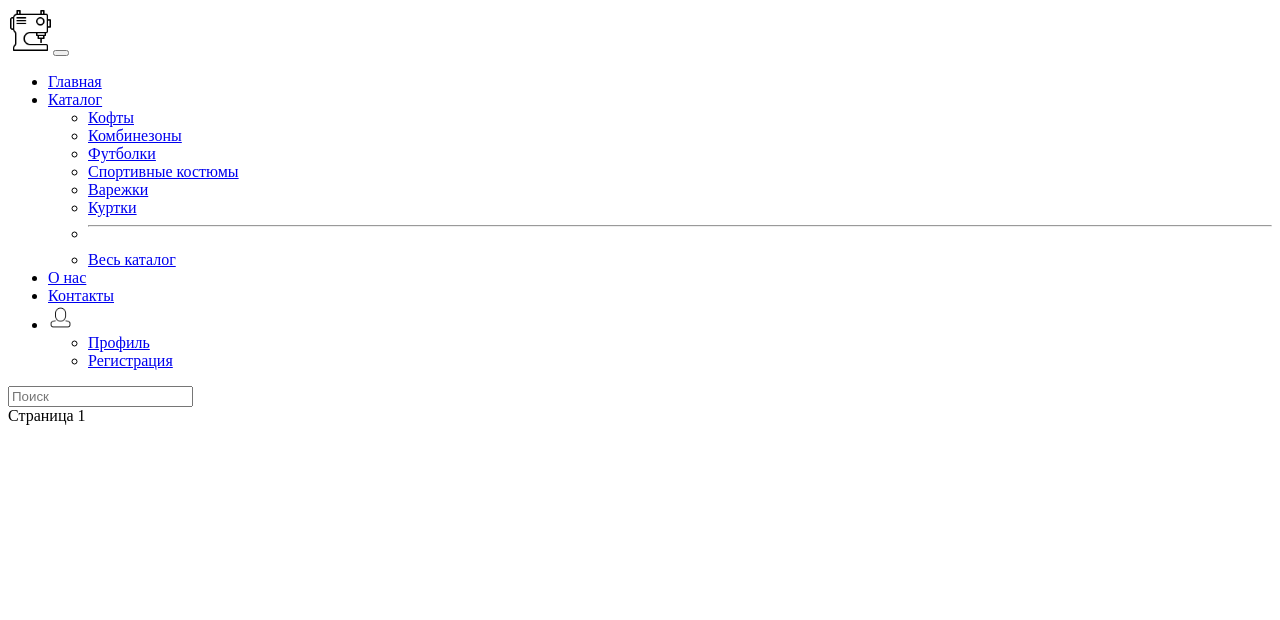
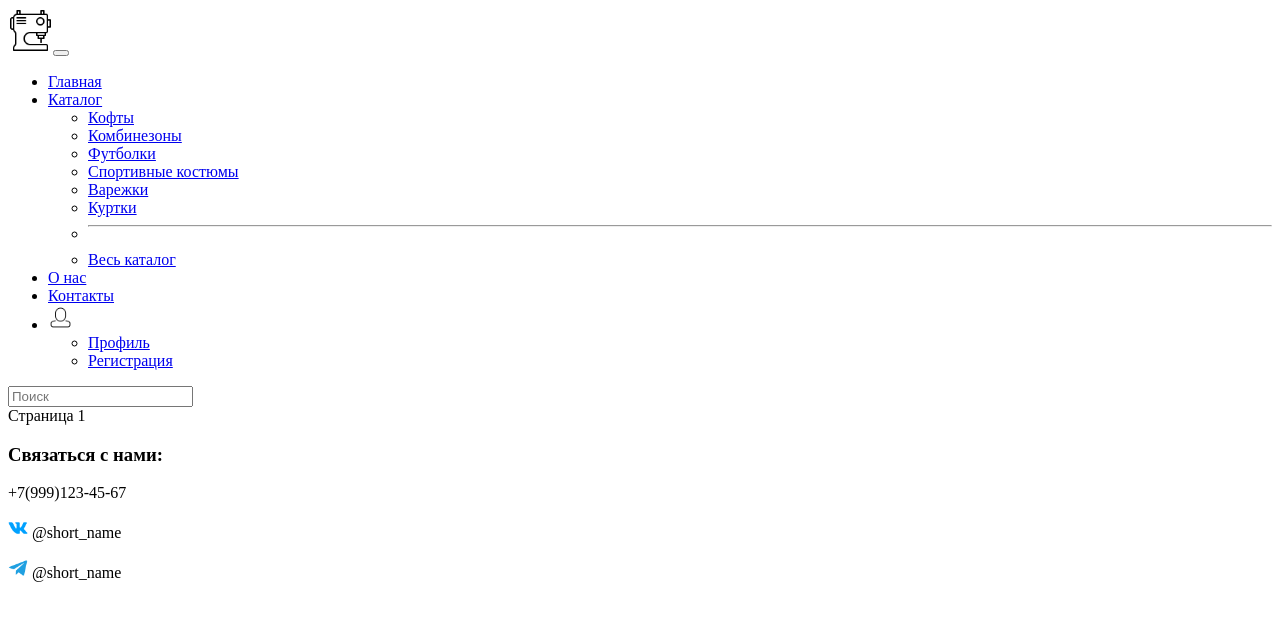
Before and after one commit to nickname123456/atelier-on-vue, a Vue app: page / in a window 1280 px wide. Shown: the top 620 px of the page. Built offline with nearby package versions, Linux system fonts and the light colour scheme.

Commit message:
add footer

```diff
--- a/src/App.vue
+++ b/src/App.vue
@@ -2,13 +2,15 @@
 
 // Компоненты
 import AppHeader from './components/AppHeader.vue';
+import AppFooter from './components/AppFooter.vue';
 import { RouterView } from 'vue-router'
 
 // Главная страница
 export default {
 	components: {
 		AppHeader,
-		RouterView
+		RouterView,
+		AppFooter
 	}
 };
 
@@ -22,6 +24,9 @@ export default {
 
 		<!-- Меняющаяся часть -->
 		<router-view></router-view>
+
+		<!-- Подвал страницы -->
+		<app-footer></app-footer>
 	</div>
 </template>
 
--- /dev/null
+++ b/src/components/AppFooter.vue
@@ -0,0 +1,19 @@
+<script>
+
+</script>
+<template>
+    <footer class="bg-secondary text-light">
+        <h3 class="text-center">Связаться с нами:</h3>
+        <div class="d-flex justify-content-evenly">
+            <p>+7(999)123-45-67</p>
+            <p><img src="src/assets/vk_logo.png" alt="Логотип ВКонтакте"> @short_name</p>
+            <p><img src="src/assets/tg_logo.png" alt="Логотип Телеграма"> @short_name</p>
+        </div>
+    </footer>
+</template>
+
+<style scoped>
+footer img {
+    width: 20px;
+}
+</style>
```
